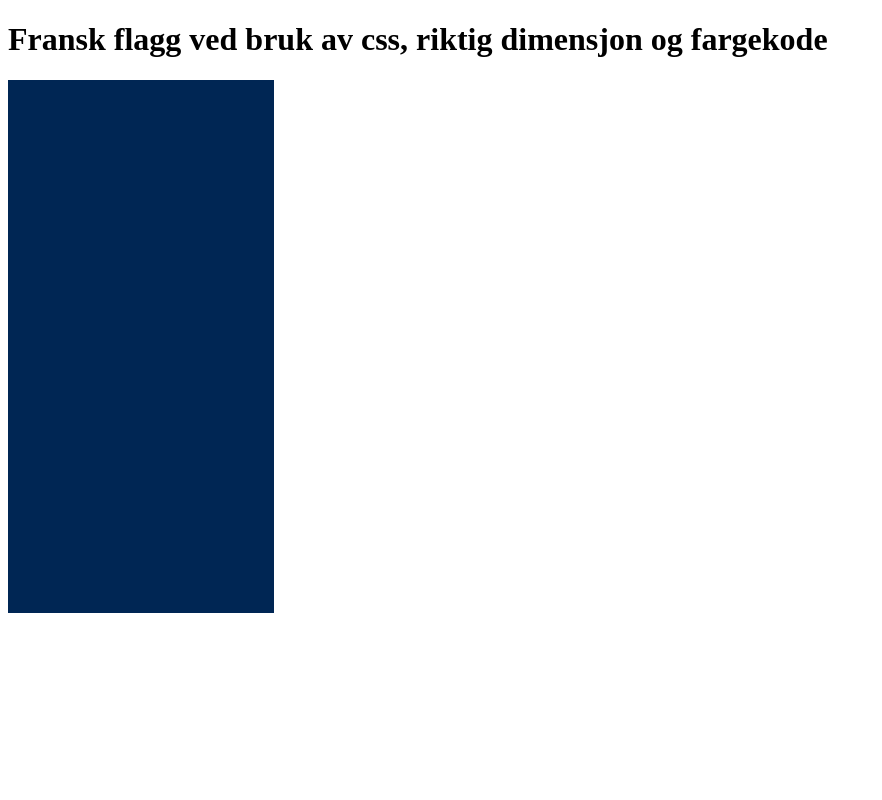
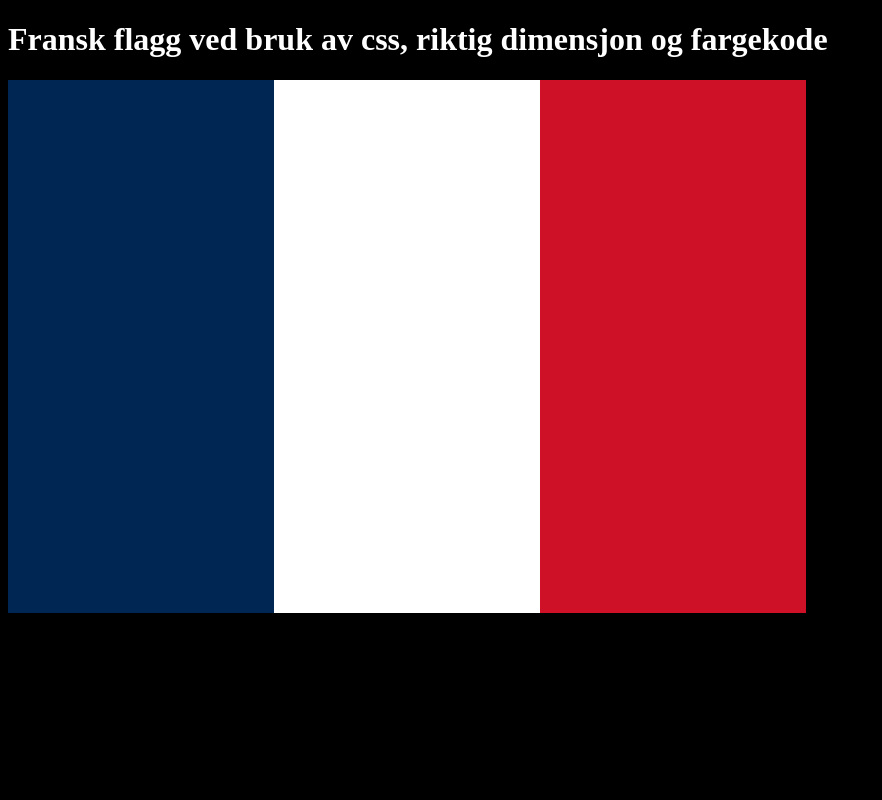
Before and after one commit to AmadeusHovden/IND-REPOSITORY, a plain HTML site: page cssflagg.html in a window 1280 px wide. Shown: the top 800 px of the page, without its empty margins (0-882 px from the left). Drawn offline with Linux system fonts and the light colour scheme.

Commit message:
ferdigf med css flagg

```diff
--- a/cssflagg.html
+++ b/cssflagg.html
@@ -1,6 +1,7 @@
 <!DOCTYPE html>
 <html lang="en">
 <head>
+
     <meta charset="utf-8">
     <title>Frankrike Flagg</title>
 
@@ -23,10 +24,10 @@ color:#002654;
 .white {
 background-color:#FFFF;
 width:266px;
-margin-left:auto;
-margin-right:auto;
-margin-top: auto;
-margin-bottom:0;
+margin-left:266px;
+margin-right:0;
+margin-top:-533px;
+margin-bottom:100px;
 height:533px;
 color:#FFFF;
 }
@@ -34,9 +35,9 @@ color:#FFFF;
 .red {
     background-color:#CE1126;
 width:266px;
-margin-left:auto;
-margin-right:auto;
-margin: top:-10px;
+margin-left:532px;
+margin-right:0px;
+margin-top:-633px;
 margin-bottom:0;
 height:533px;
 color:#CE1126;
@@ -45,9 +46,12 @@ color:#CE1126;
 
 </head>
 
-<body>
 
-    <h1>Fransk flagg ved bruk av css, riktig dimensjon og fargekode</h1>
+
+
+<body style="background-color:black;">
+
+    <h1 style="color:white;">Fransk flagg ved bruk av css, riktig dimensjon og fargekode</h1>
 
 <p class="blue"></p>
 <p class="white"></p>
```
